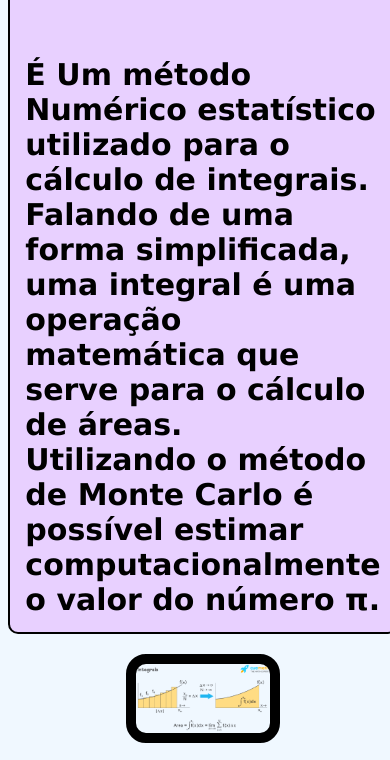
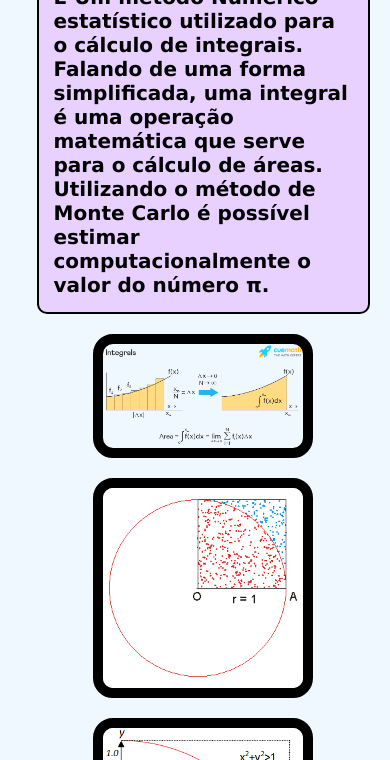
Before and after one commit to reysmalldev/project-Monte-carlo-rafa, a plain HTML site: page index.html in a window 390 px wide. Shown: the part 204-964 px from the top of the page. Drawn offline with Linux system fonts and the light colour scheme.

Commit message:
Update style.css

```diff
--- a/style.css
+++ b/style.css
@@ -134,7 +134,7 @@ footer {
     #principalText {
         position: relative;
 
-        width: 60%;
+        width: 90%;
     }
 	#div1 {
         width: 60%;
@@ -150,4 +150,8 @@ footer {
         width: 60%;
         height: 80%;
     }
+
+    #destaque {
+        font-size: 20px;
+    }
 }
```
